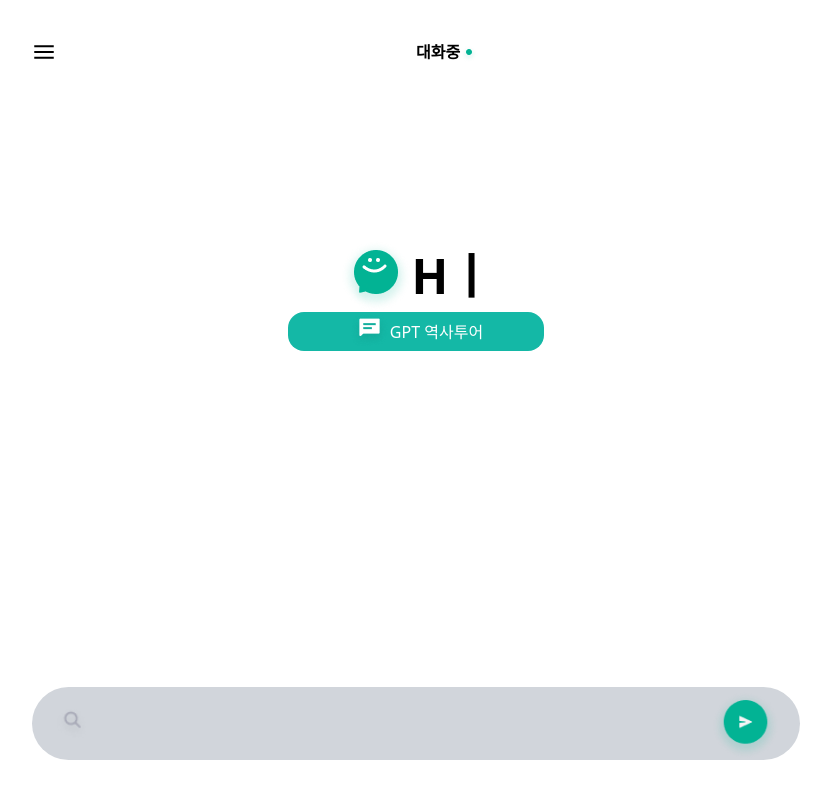
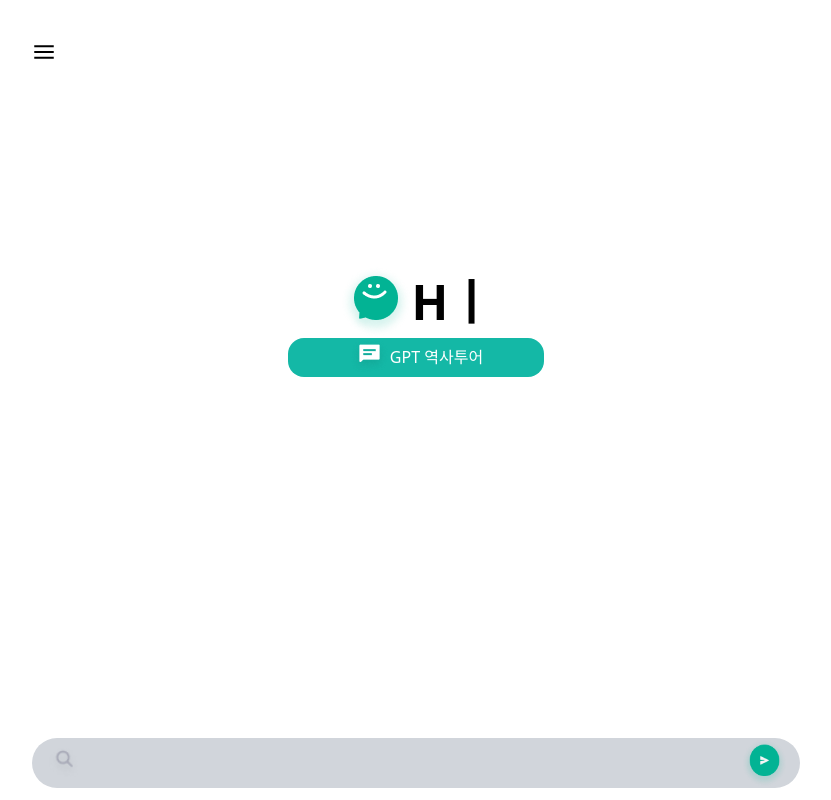
Before and after one commit to SonSeongJoon/ReactChatBot, a React (Create React App) app: page / in a window 1280 px wide. Shown: the whole page, without its empty margins (224-1055 px from the left). Built offline with nearby package versions, Linux system fonts and the light colour scheme.

Commit message:
gpreplies에서 질문과 응답 연결완료(text & image)

```diff
--- a/src/App.js
+++ b/src/App.js
@@ -2,14 +2,10 @@
 import React from 'react';
 import ChatContainer from './components/ChatContainer';
 
-
-// 주석 테스트
-
-
 function App() {
     return (
         <div>
-            <ChatContainer />
+            <ChatContainer/>
         </div>
     );
 }
--- a/src/components/ChatContainer.js
+++ b/src/components/ChatContainer.js
@@ -1,15 +1,24 @@
-import React, { useReducer, memo } from 'react';
+import React, { useReducer } from 'react';
 import ChatHeader from './ChatHeader';
 import ChatIntro from './ChatIntro';
 import ChatScreen from './ChatScreen';
 import ChatInput from './ChatInput';
+import replies from './replies';  // replies 파일 불러오기
+
 
 const chatReducer = (state, action) => {
     switch (action.type) {
         case 'SEND_MESSAGE':
+            const userMessage = { text: action.payload, isUser: true };
+            // replies 배열에서 일치하는 질문을 찾습니다.
+            const reply = replies.find(r => r.question === action.payload);
+
+            // 일치하는 답변이 있으면 해당 답변의 텍스트를 사용하고, 없으면 null을 반환합니다.
+            const botMessage = reply ? { text: reply.answer.text, image: reply.answer.image, isUser: false } : null;
+
             return {
                 ...state,
-                messages: [...state.messages, { text: action.payload, isUser: true }],
+                messages: botMessage ? [...state.messages, userMessage, botMessage] : [...state.messages, userMessage],
                 showIntro: false
             };
         default:
@@ -20,7 +29,7 @@ const chatReducer = (state, action) => {
 function ChatContainer() {
     const [state, dispatch] = useReducer(chatReducer, {
         showIntro: true,
-        messages: [{ text: "Hello! How can I help you?", isUser: false }]
+        messages: [{ text: "안녕하세요! GPT 역사투어입니다!", isUser: false }]
     });
 
     const handleSendMessage = (inputText) => {
@@ -31,8 +40,8 @@ function ChatContainer() {
 
     return (
         <html className="flex flex-col w-full max-w-screen-md mx-auto">
-        <ChatHeader />
-        <body className='flex items-center justify-center'>
+        {state.showIntro ? <ChatHeader talk={false}/> : <ChatHeader talk={true}/>}
+        <body className='flex items-center justify-center overflow-auto'>
         {state.showIntro ? <ChatIntro /> : <ChatScreen messages={state.messages} />}
         </body>
         <ChatInput onSendMessage={handleSendMessage} />
@@ -40,4 +49,4 @@ function ChatContainer() {
     );
 }
 
-export default memo(ChatContainer);
+export default ChatContainer;
--- a/src/components/ChatHeader.js
+++ b/src/components/ChatHeader.js
@@ -1,7 +1,7 @@
 import React from 'react';
 import images from "./images";
 
-function ChatHeader() {
+function ChatHeader({talk}) {
     return (
         <div className='flex items-center mt-10'>
             <div
@@ -9,10 +9,15 @@ function ChatHeader() {
                 <img src={images.menuIcon} alt="Menu Icon"/>
             </div>
 
-            <div className='text-black text-17 font-bold'>
+            {talk ? (
+                <div className='text-black text-17 font-bold'>
                 <p className="relative text-center">대화중<img src={images.dotIcon} alt="Dot Icon"
-                                                            className="inline-block"/></p>
-            </div>
+                className="inline-block"/></p>
+                </div>
+            ) : (
+                <></>
+            )}
+
         </div>
 
 
--- a/src/components/ChatInput.js
+++ b/src/components/ChatInput.js
@@ -5,7 +5,7 @@ function ChatInput({ onSendMessage }) {
     const [userInput, setUserInput] = useState('');
 
     const sendMessage = () => {
-        console.log("sendMessage called with:", userInput); // 로깅 추가
+        console.log("sendMessage called with:", userInput);
         if (userInput.trim() === '') return;
         onSendMessage(userInput);
         setUserInput('');
@@ -14,15 +14,15 @@ function ChatInput({ onSendMessage }) {
     const handleInputChange = (event) => {
         setUserInput(event.target.value);
     };
+
     const handleInputKeyUp = (event) => {
         if (event.key === 'Enter') {
             sendMessage();
         }
     };
 
-
     return (
-        <div className="flex items-center justify-between w-full mx-auto bg-gray-300 rounded-full px-5 mb-10">
+        <div className="flex items-center justify-between w-full mx-auto bg-gray-300 rounded-full px-3 mb-3">
             <div className="flex w-full">
                 <img src={images.searchIcon} alt="Search Icon" className="w-[40px] h-[40px]" />
                 <input
@@ -34,10 +34,9 @@ function ChatInput({ onSendMessage }) {
                 />
             </div>
             <button onClick={sendMessage}>
-                <img src={images.sendIcon} alt="Send Icon" className='mt-1' />
+                <img src={images.sendIcon} alt="Send Icon" className="w-[50px] h-[50px]"/>
             </button>
         </div>
     );
 }
-
 export default memo(ChatInput);
--- a/src/components/ChatScreen.js
+++ b/src/components/ChatScreen.js
@@ -1,17 +1,27 @@
-import React, { memo } from 'react';
+import React, { useRef, useEffect, memo } from 'react';
 import MessageCard from './MessageCard';
 
-function ChatScreen({ messages }) {  // Use messages prop instead of userInput
+function ChatScreen({ messages }) {
+    const messagesEndRef = useRef(null);
+
+    useEffect(() => {
+        if (messagesEndRef.current) {
+            messagesEndRef.current.scrollIntoView({ behavior: 'smooth' });
+        }
+    }, [messages]);
+
     return (
-        <div className="w-full">
-            <div className="flex flex-col gap-2 p-4 overflow-y-auto max-h-400">
+        <div className="w-full overflow-auto">
+            <div className="flex flex-col gap-2 p-4">
                 {messages.map((message, index) => (
                     <MessageCard
                         key={index}
                         message={message.text}
+                        image={message.image}  // Pass the image to MessageCard
                         isUser={message.isUser}
                     />
                 ))}
+                <div ref={messagesEndRef}></div>
             </div>
         </div>
     );
--- a/src/components/MessageCard.js
+++ b/src/components/MessageCard.js
@@ -1,15 +1,17 @@
 import React from 'react';
 
-function MessageCard({ message, isUser }) {
+function MessageCard({ message, isUser, image }) {
     return (
         <div className={`message flex w-full ${isUser ? 'justify-end self-end' : 'justify-start self-start'}`}>
             {isUser ? (
                 <div className="user-card chat-bubble bg-green-300 rounded-lg py-2 px-4">
                     <p className="text-black">{message}</p>
+                    {image && <img src={image} alt="User message image" className="mt-2 w-full max-w-xxs rounded" />}
                 </div>
             ) : (
                 <div className="bot-card chat-bubble bg-gray-300 rounded-lg py-2 px-4">
                     <p className="text-black">{message}</p>
+                    {image && <img src={image} alt="Bot message image" className="mt-2 w-full max-w-xxs rounded" />}
                 </div>
             )}
         </div>
--- a/src/components/images.js
+++ b/src/components/images.js
@@ -7,6 +7,7 @@ import sendIcon from '../img/send.png';
 import mainIcon from '../img/main.png';
 import messageIcon from '../img/message.png';
 import topIcon from '../img/top.png';
+import StonTop from '../img/석가탑.png'
 
 const images = {
     dotIcon,
@@ -15,7 +16,8 @@ const images = {
     sendIcon,
     mainIcon,
     messageIcon,
-    topIcon
+    topIcon,
+    StonTop
 };
 
 export default images;
--- /dev/null
+++ b/src/components/replies.js
@@ -0,0 +1,26 @@
+import images from "./images";
+const replies = [
+    {
+        question: "경주에 대해 알려줘",
+        answer: {
+            text: "경주는 대한민국 경상북도에 위치한 도시로, 고려와 신라 시대의 유적지와 " +
+                "문화유산으로 유명합니다. 경주는 한국에서 가장 오랜 역사를 가진 도시로, " +
+                "신라 왕국의 수도였던 곳으로 알려져 있습니다. 이곳에는 많은 관광명소가 있으며, " +
+                "그 중에서도 불국사, 석굴암, 첨성대는 꼭 방문해야 할 곳입니다. 불국사는 대한민국의 " +
+                "대표적인 사찰로 유명하며, 석굴암은 세계문화유산으로 등재된 동굴 사찰입니다. 또한, " +
+                "첨성대는 세계에서 가장 오래된 천문대로 알려져 있습니다. 경주는 역" +
+                "사와 문화를 느낄 수 있는 멋진 도시이니, 방문해보시기를 추천드립니다.!",
+            image: images.StonTop
+        }
+    },
+    {
+        question: "뭐해?",
+        answer: {
+            // text: "여기서 당신과 대화하고 있어요."
+            image: images.mainIcon
+        }  // 이미지가 없으면 image 속성 생략 가능
+    },
+    // ... 다른 질문과 답변들
+];
+
+export default replies;
--- a/src/index.css
+++ b/src/index.css
@@ -5,3 +5,32 @@
 html, body {
     height: 100vh;
 }
+
+/* 스크롤바 전체의 너비 설정 (웹킷 브라우저) */
+::-webkit-scrollbar {
+    width: 8px;
+    height: 8px;
+}
+
+/* 스크롤바 핸들의 스타일 설정 (웹킷 브라우저) */
+::-webkit-scrollbar-thumb {
+    background: #888;
+    border-radius: 4px;
+}
+
+/* 핸들 호버 시 색상 변경 (웹킷 브라우저) */
+::-webkit-scrollbar-thumb:hover {
+    background: #555;
+}
+
+/* 스크롤바 트랙의 스타일 설정 (웹킷 브라우저) */
+::-webkit-scrollbar-track {
+    background: #f1f1f1;
+    border-radius: 4px;
+}
+
+/* Firefox용 스크롤바 스타일 */
+* {
+    scrollbar-width: thin;
+    scrollbar-color: #888 #f1f1f1;
+}
--- a/tailwind.config.js
+++ b/tailwind.config.js
@@ -6,7 +6,11 @@ module.exports = {
     './components/**/*.{html,js}',
   ],
   theme: {
-    extend: {},
+    extend: {
+      maxWidth: {
+        'xxs': '15rem'
+      }
+    },
   },
   plugins: [],
 }
```
Also changed, not shown: src/img/gooleMap.png (added).
